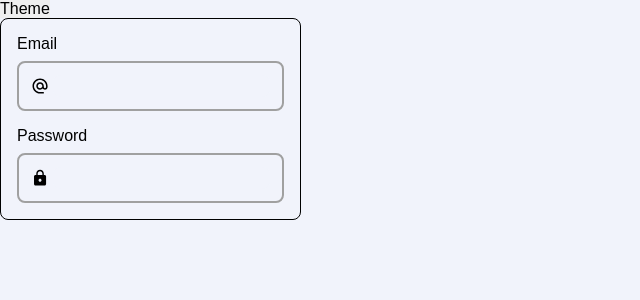
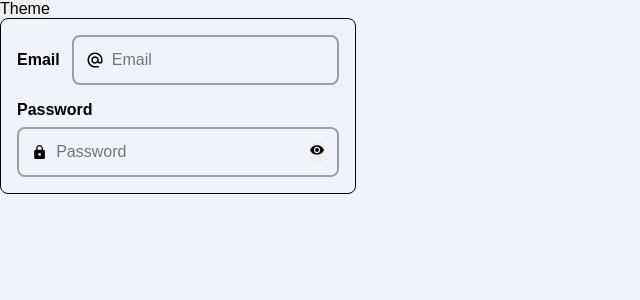
Before and after one commit to HenrickyL/best-browser-games, a React (Vite) app: page / in a window 1280 px wide. Shown: the top 300 px of the page, without its empty margins (0-640 px from the left). Built offline with nearby package versions, Linux system fonts and the light colour scheme; the HTML template or start-up script is replaced by a standard one.

Commit message:
InputPassword & adjusts form

```diff
--- a/src/_components/Form/FormFieldGroup/style.ts
+++ b/src/_components/Form/FormFieldGroup/style.ts
@@ -4,7 +4,7 @@ export const FormFieldGroupSty = styled.div`
     width: 100%;
     display: flex;
     flex-direction: row;
-    align-items: flex-start;
+    align-items: center;
     justify-content: center;
     gap: 12px;
 `
--- a/src/_components/Form/FormLabel/style.ts
+++ b/src/_components/Form/FormLabel/style.ts
@@ -6,4 +6,5 @@ export const FormLabelSty = styled.label`
     align-items:center;
     justify-content: center;
     height: 100%;
+    font-weight: bold;
 `
--- a/src/_components/Input/InputButton/index.tsx
+++ b/src/_components/Input/InputButton/index.tsx
@@ -1,12 +1,17 @@
+import { IconType } from "react-icons"
 import { InputButtonSty } from "./style"
 
-interface InputButtonProps{
+interface InputButtonProps extends React.ButtonHTMLAttributes<HTMLButtonElement>{
     text?: string
+    icon?: IconType
 }
 
 
-export const InputButton = (prop: InputButtonProps)=>{
+export const InputButton = (props: InputButtonProps)=>{
     return (
-        <InputButtonSty value={prop.text || "button" } type="button"/>
+        <InputButtonSty >
+            {props.icon && <props.icon />}
+            {props.text}
+        </InputButtonSty>
     )
 }
--- a/src/_components/Input/InputButton/style.ts
+++ b/src/_components/Input/InputButton/style.ts
@@ -1,12 +1,6 @@
 import styled from "styled-components";
-import { InputInput } from "../InputInput";
 
 
-export const InputButtonSty = styled(InputInput)`
-    background-color: ${prop=> prop.theme.primary};
-    width: 100%;
-    height: 100%;
-    &:hover{
-        background-color: ${prop=> prop.theme.secondary};
-    }
+export const InputButtonSty = styled.button`
+
 `
--- a/src/_components/Input/InputIcon/index.tsx
+++ b/src/_components/Input/InputIcon/index.tsx
@@ -8,8 +8,6 @@ interface InputIconProps{
 export const InputIcon = ({icon: Icon = Question, size }: InputIconProps)=>{
     const IconComponent: IconType = Icon || Question;
     return (
-        <>
         <IconComponent size = {size}/>
-        </>
     )
 }
--- /dev/null
+++ b/src/_components/Input/InputPassword/index.tsx
@@ -0,0 +1,33 @@
+import { Input } from ".."
+import { InputPasswordSty } from "./style"
+import {
+    IoMdEye as EyeIcon,
+    IoMdEyeOff as EyeOffIcon,
+    IoMdUnlock as PasswordOffIcon,
+    IoMdLock as PasswordIcon} from "react-icons/io";
+import { useState } from "react";
+
+
+interface InputPasswordProps extends React.InputHTMLAttributes<HTMLInputElement>{
+}
+
+export const InputPassword = ({...rest}:InputPasswordProps)=>{
+    const [isPassword, setIsPassword] = useState<boolean>(true)
+
+    const handleClick = (event: React.MouseEvent<HTMLButtonElement>)=>{
+        event.preventDefault();
+        setIsPassword(!isPassword)
+    }
+
+
+
+    return (
+        <Input.Field>
+            <Input.Icon icon={isPassword ? PasswordIcon : PasswordOffIcon} size={20}/>
+            <InputPasswordSty  {...rest} type={isPassword ? 'password' : 'text'} />
+            <button onClick={handleClick}>
+                {isPassword ? <EyeIcon /> : <EyeOffIcon />}
+            </button>
+        </Input.Field>
+    )
+}
--- /dev/null
+++ b/src/_components/Input/InputPassword/style.ts
@@ -0,0 +1,5 @@
+import styled from "styled-components";
+import { InputInput } from "../InputInput";
+
+export const InputPasswordSty = styled(InputInput)`
+`
--- a/src/_components/Input/index.tsx
+++ b/src/_components/Input/index.tsx
@@ -2,6 +2,7 @@ import { InputButton } from "./InputButton";
 import { InputField } from "./InputField";
 import { InputIcon } from "./InputIcon";
 import { InputInput } from "./InputInput";
+import { InputPassword } from "./InputPassword";
 import { InputRoot } from "./InputRoot";
 //use pattern composition
 export const Input = {
@@ -10,4 +11,5 @@ export const Input = {
     Icon: InputIcon,
     Input: InputInput,
     Field: InputField,
+    Password: InputPassword
 }
--- a/src/_middlewares/Themes.ts
+++ b/src/_middlewares/Themes.ts
@@ -2,6 +2,7 @@ export interface Theme {
   text: string,
   contrast: string,
   contrastLight?: string,
+  iconSize: number,
 
   fastTransition?: number,
   normalTransition: number,
@@ -45,7 +46,7 @@ export const lightTheme: Theme = {
   tertiary: '#FB8C50ff',
 
   normalTransition: 400,
-
+  iconSize: 20
 };
 
 export const darkTheme: Theme = {
@@ -68,7 +69,7 @@ export const darkTheme: Theme = {
   tertiary: '#5bc0de',
 
   normalTransition: 400,
-
+  iconSize: 20
 };
 
 
--- a/src/_pages/Home/index.tsx
+++ b/src/_pages/Home/index.tsx
@@ -1,32 +1,26 @@
 import { Form } from "../../_components/Form"
 import { Input } from "../../_components/Input"
 import { MdOutlineAlternateEmail as EmailIcon } from "react-icons/md";
-import { MdLock  as PasswordIcon } from "react-icons/md";
-
-
 
 
 export const Home = ()=>{
     return (
         <div>
             <Form.Root action="post">
-                <Form.Field id="aaa">
+                <Form.FieldGroup id="aaa">
                     <Form.Label for="email" text="Email"/>
                     <Input.Root>
                         <Input.Field>
                             <Input.Icon icon={EmailIcon} size={20}/>
-                            <Input.Input id="email"/>
+                            <Input.Input id="email" placeholder="Email"/>
                         </Input.Field>
                     </Input.Root>
-                </Form.Field>
+                </Form.FieldGroup>
 
                 <Form.Field id="bbb">
                     <Form.Label for="password" text="Password"/>
                     <Input.Root>
-                        <Input.Field>
-                            <Input.Icon icon={PasswordIcon} size={20}/>
-                            <Input.Input id="password" type="password"/>
-                        </Input.Field>
+                        <Input.Password placeholder="Password"/>
                     </Input.Root>
                 </Form.Field>
             </Form.Root>
```
